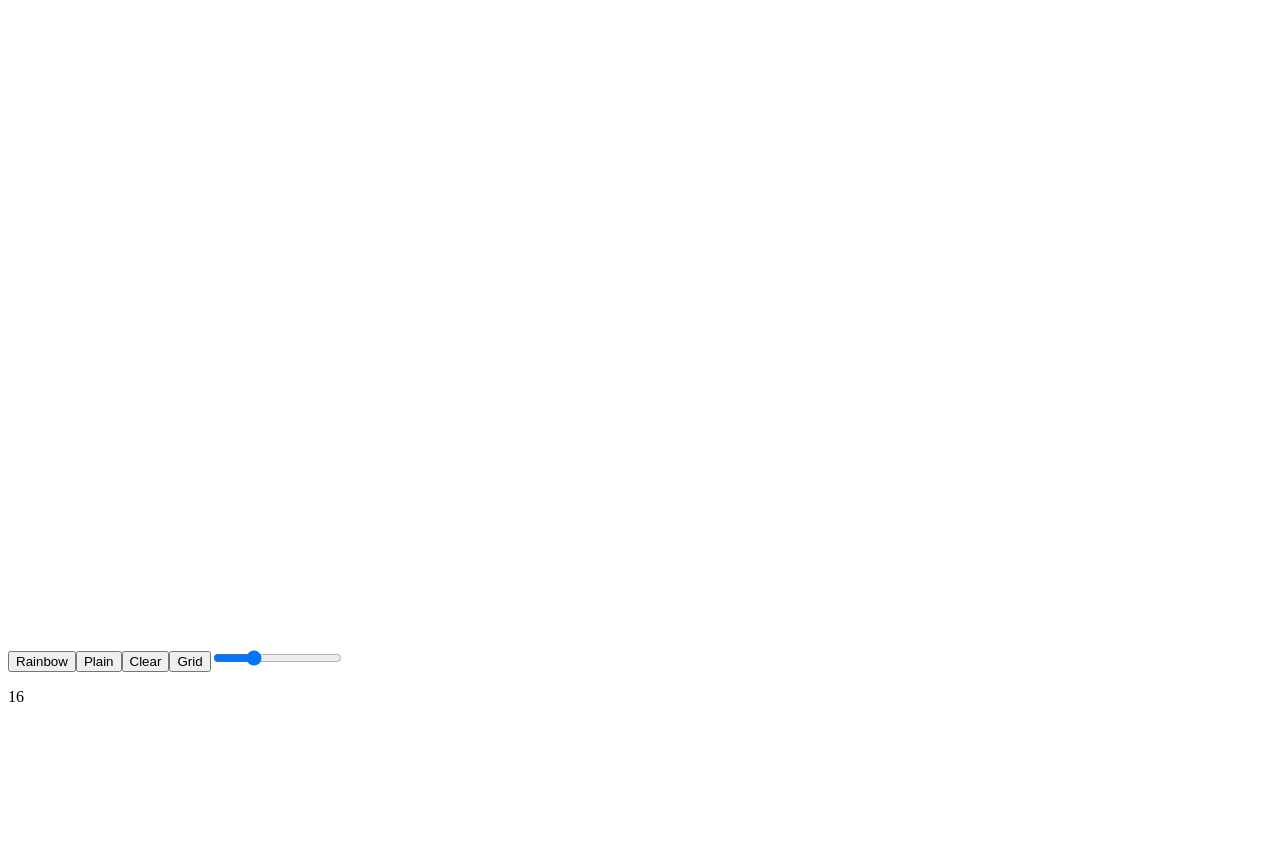
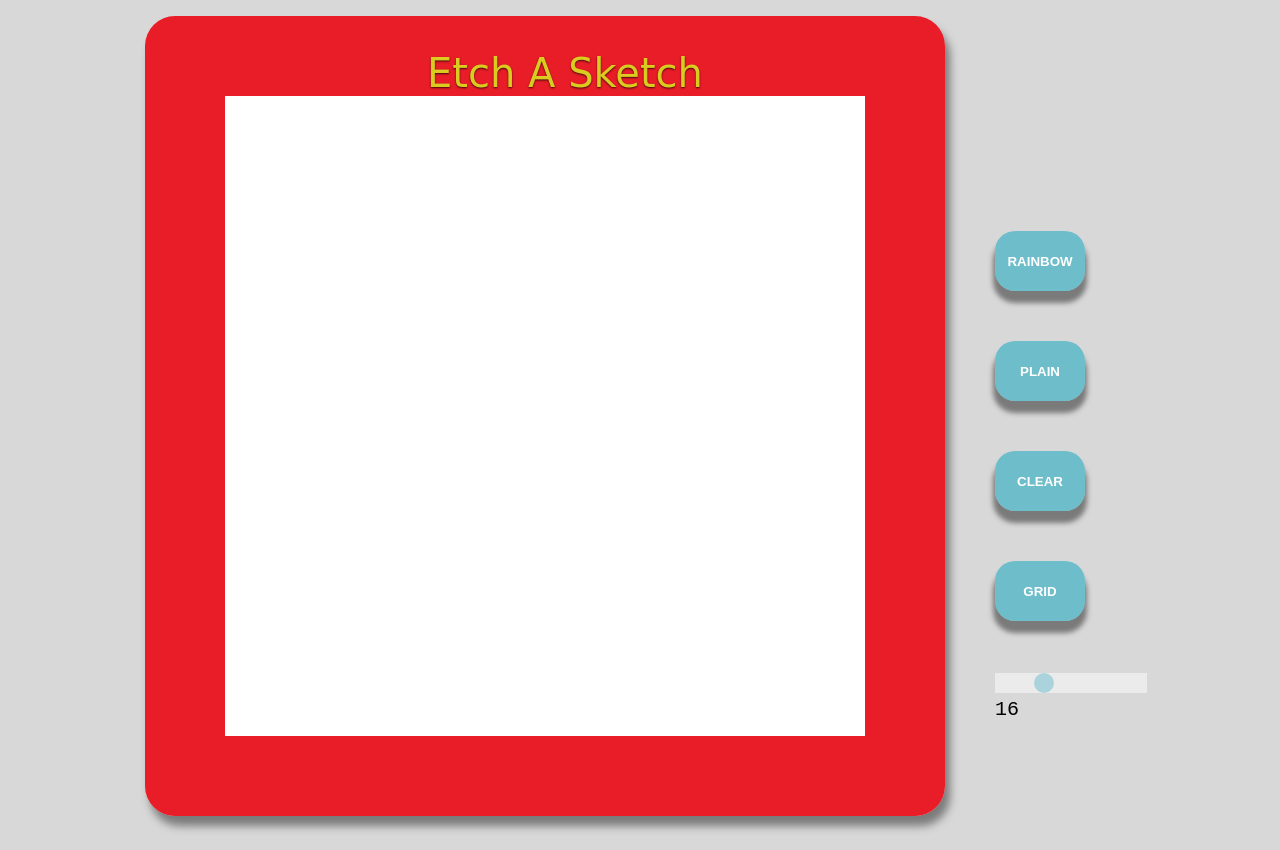
Before and after one commit to muna-p/etch-a-sketch, a plain HTML site: page index.html in a window 1280 px wide. Before the commit the page ends 800 px from the top, so only its background shows below. Drawn offline with Linux system fonts and the light colour scheme.

Commit message:
Edit & add styling to page

```diff
--- a/etch-a-sketch.css
+++ b/etch-a-sketch.css
@@ -1,10 +1,88 @@
+body {
+    background-color: rgba(120, 122, 123, 0.285);
+    font-family: 'Courier New', Courier, monospace;
+    margin: 0;
+    min-height: 100vh;
+}
+
+.mainWrapper {
+    display: flex;
+    justify-content: center;
+    align-items: center;
+}
+
 #container {
     display: flex;
     flex-wrap: wrap;
     width: 640px;
     height: 640px;
+    border: 80px solid #e81d27;
+    border-radius: 30px;
+    box-shadow: 5px 10px 8px rgba(62, 60, 60, 0.6);
+    position: relative;
+    margin-top: -70px;
 }
 
 .square {
     box-sizing: border-box;
+    background-color: white;
 }
+
+.header {
+    text-shadow: 0px 1px 2px rgba(0, 0, 0, 0.714);
+    z-index: 2;
+    position: relative;
+    margin-bottom: -10px;
+    margin-top: 50px;
+    margin-left: -150px;
+    font-size: 40px;
+    color: #e0d621f2;
+    font-family: 'Apple Chancery', cursive;
+    text-align: center;
+}
+
+button {
+    display: block;
+    text-transform:uppercase;
+    font-weight: 800;
+    color: white;
+    border-radius: 20px;
+    background-color: rgba(10, 165, 189, 0.518);
+    box-shadow: 0px 10px 5px 2px rgba(116, 115, 115, 0.939);
+    border: none;
+    width: 90px;
+    height: 60px;
+    margin: 50px;
+    cursor: pointer;
+}
+
+.sliderGrid{
+    -webkit-appearance: none;
+    -webkit-transition: .2s;
+    appearance: none;
+    width: 80%;
+    height: 20px;
+    background: white;
+    opacity: 0.5;
+    margin-left: 50px;
+}
+
+.sliderGrid::-webkit-slider-thumb {
+    -webkit-appearance: none;
+    appearance: none;
+    width: 20px;
+    height: 20px;
+    background: rgba(10, 165, 189, 0.518);
+    cursor: grab;
+    border-radius: 50%;
+}
+
+.sliderValue {
+    font-size: 20px;
+    margin-left: 50px;
+}
+
+button:active {
+    box-shadow: 0 5px gray;
+    transform: translateY(4px);
+}
--- a/etch-a-sketch.js
+++ b/etch-a-sketch.js
@@ -31,6 +31,7 @@ gridButton.textContent = 'Grid';
 containerTwo.appendChild(gridButton);
 
 let sliderGrid = document.createElement('INPUT');
+sliderGrid.className = 'sliderGrid';
 sliderGrid.setAttribute('id', 'sliderInput');
 sliderGrid.setAttribute('type', 'range');
 sliderGrid.setAttribute('min', '2');
@@ -39,7 +40,8 @@ sliderGrid.setAttribute('value', '16');
 sliderGrid.setAttribute('oninput', 'sliderValue.textContent = this.value') ;
 containerTwo.appendChild(sliderGrid);
 
-let sliderValue = document.createElement('p');
+let sliderValue = document.createElement('div');
+sliderValue.className = 'sliderValue';
 sliderValue.setAttribute('id', 'sliderValue');
 sliderValue.textContent = '16';
 containerTwo.appendChild(sliderValue);
@@ -72,7 +74,6 @@ function squareGenerate(amount){
     if (gridValue == true) {
         for(let i=0; i< squares.length; i++){
             squares[i].style.border = '1px solid black';
-            container.style.border = '1px solid black';
         } }
 }
 
@@ -123,7 +124,6 @@ gridButton.addEventListener('click', () => {
         gridValue = true;
         for(let i=0; i< squares.length; i++){
             squares[i].style.border = '1px solid black';
-            container.style.border = '1px solid black';
         }
     };
 
@@ -131,7 +131,6 @@ gridButton.addEventListener('click', () => {
         gridValue = false;
         for(let i=0; i< squares.length; i++){
             squares[i].style.border = 'none';
-            container.style.border = 'none';
         }
     };
 });
--- a/index.html
+++ b/index.html
@@ -7,7 +7,11 @@
 </head>
 <body>
   <script src="etch-a-sketch.js" defer></script>
-  <div id="container"></div>
-  <div id="containerTwo"></div>
+  <div class="header">Etch A Sketch</div>
+  <div class="mainWrapper">
+    <div id="container"></div>
+    <div id="containerTwo"></div>
+  </div>
+
 </body>
 </html>
```
